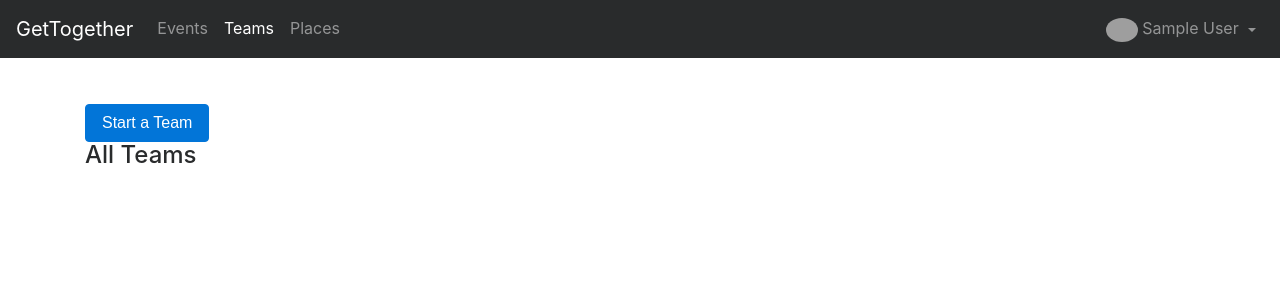
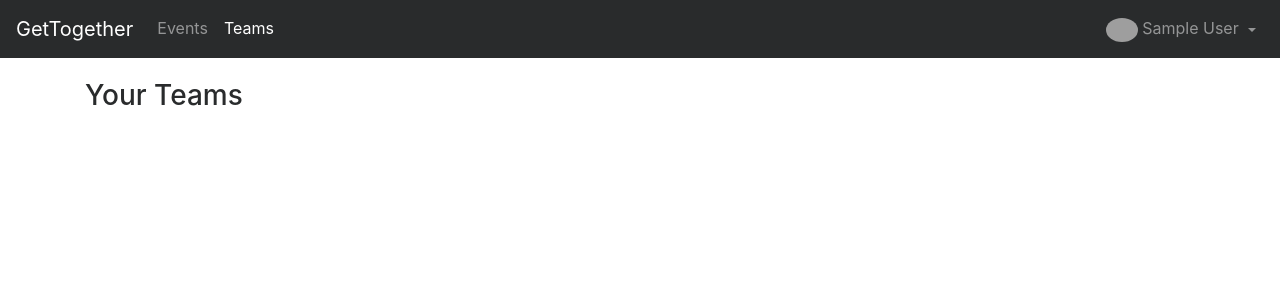
Before and after one commit to GetTogetherComm/GetTogether, a Django app: page /teams/ in a window 1280 px wide. Shown: the top 300 px of the page. Run offline with Django 3.2, Linux system fonts and the light colour scheme; the visitor is signed in with stand-in values (Sample User, id 1); data comes from the database, SQL or seed files in the repository; data that the repository does not hold is empty; some libraries are stand-ins or nearby versions; grey boxes are pictures that could not be loaded.

Commit message:
Limit event and team listing to only those the user is connected to.

```diff
--- a/get_together/templates/get_together/base.html
+++ b/get_together/templates/get_together/base.html
@@ -54,16 +54,19 @@ form {
 
       <div class="collapse navbar-collapse" id="navbarsExampleDefault">
         <ul class="navbar-nav mr-auto">
+          {% if request.user.is_authenticated %}
           <li class="nav-item{% if request.resolver_match.url_name == "events" %} active{% endif %}">
             <a class="nav-link" href="{% url 'events' %}">Events{% if request.resolver_match.url_name == "events" %} <span class="sr-only">(current)</span>{% endif %}</a>
           </li>
           <li class="nav-item{% if request.resolver_match.url_name == "teams" %} active{% endif %}">
             <a class="nav-link" href="{% url 'teams' %}">Teams{% if request.resolver_match.url_name == "teams" %} <span class="sr-only">(current)</span>{% endif %}</a>
           </li>
+          {% comment %}
           <li class="nav-item{% if request.resolver_match.url_name == "places" %} active{% endif %}">
             <a class="nav-link" href="{% url 'places' %}">Places{% if request.resolver_match.url_name == "places" %} <span class="sr-only">(current)</span>{% endif %}</a>
           </li>
-
+          {% endcomment %}
+          {% endif %}
         </ul>
         <ul class="navbar-nav">
             {% if request.user.is_authenticated %}
@@ -72,7 +75,7 @@ form {
                   <img class="rounded-circle mr-1" src="{{request.user.profile.avatar}}" height="24px"/>{% if request.user.profile.realname %}{{ request.user.profile.realname }}{% else %}{{ request.user.username }}{% endif %}
                 </a>
                 <div class="dropdown-menu" aria-labelledby="navbarUserMenuLink">
-                  <a class="dropdown-item" href="{% url 'edit-profile' %}">Profile</a>
+                  <a class="dropdown-item" href="{% url 'show-profile' request.user.profile.id %}">Profile</a>
                   <a class="dropdown-item" href="{% url 'logout' %}">Logout</a>
                 </div>
             </li>
--- a/get_together/templates/get_together/events/list_events.html
+++ b/get_together/templates/get_together/events/list_events.html
@@ -7,7 +7,7 @@
 {% endblock %}
 
 {% block content %}
-<h3>Upcoming events</h3>
+<h3>Your upcoming events</h3>
         <div class="container">
           <div class="row">
 {% for event in events_list %}
--- a/get_together/templates/get_together/teams/list_teams.html
+++ b/get_together/templates/get_together/teams/list_teams.html
@@ -6,23 +6,10 @@
 {% endblock %}
 
 {% block content %}
-{% if my_teams %}
-<h4>My Teams</h4>
-{% include "events/team_list.html" with teams_list=my_teams %}
-<br/>
-{% endif %}
-
-{% if request.user.is_authenticated %}
-<br/>
-<form action="{% url 'create-team' %}" method="get">
-	<button type="submit" class="btn btn-primary">Start a Team</button>
-</form>
-{% endif %}
-
-<h4>All Teams</h4>
+<h3>Your Teams</h3>
 <div class="fluid-container">
         <div class="row">
-        {% for team in all_teams %}
+        {% for team in teams %}
             <div class="col-md-4">
               <div class="card mb-4 box-shadow">
                 <div class="card-banner">
--- a/get_together/templates/get_together/users/edit_profile.html
+++ b/get_together/templates/get_together/users/edit_profile.html
@@ -4,7 +4,8 @@
 <div class="container">
     <div class="row">
         <div class="col">
-            <h2>Profile: {{request.user}}</h2>
+            <img class="align-bottom" border="1" src="{{profile.avatar}}" height="64px"/>
+            <h2>Profile: {{user}}</h2>
             <form action="{% url "edit-profile" %}" method="post">
             {% csrf_token %}
             {% include "events/profile_form.html" %}
--- a/get_together/views/events.py
+++ b/get_together/views/events.py
@@ -15,7 +15,7 @@ import simplejson
 
 # Create your views here.
 def events_list(request, *args, **kwargs):
-    events = Event.objects.filter(end_time__gt=datetime.datetime.now()).order_by('start_time')
+    events = Event.objects.filter(attendees=request.user.profile, end_time__gt=datetime.datetime.now()).order_by('start_time')
     context = {
         'events_list': events,
     }
--- a/get_together/views/teams.py
+++ b/get_together/views/teams.py
@@ -2,6 +2,7 @@ from django.utils.translation import ugettext_lazy as _
 
 from django.contrib import messages
 from django.contrib.auth import logout as logout_user
+from django.contrib.auth.decorators import login_required
 from django.shortcuts import render, redirect
 from django.http import HttpResponse, JsonResponse
 
@@ -14,13 +15,12 @@ import datetime
 import simplejson
 
 # Create your views here.
+@login_required
 def teams_list(request, *args, **kwargs):
-    teams = Team.objects.all()
+    teams = request.user.profile.memberships.all()
     context = {
-        'all_teams': teams,
+        'teams': teams,
     }
-    if request.user.is_authenticated:
-        context['my_teams'] = request.user.profile.memberships.all()
     return render(request, 'get_together/teams/list_teams.html', context)
 
 def show_team(request, team_id, *args, **kwargs):
--- a/get_together/views/user.py
+++ b/get_together/views/user.py
@@ -62,6 +62,8 @@ def edit_profile(request):
         profile_form = UserProfileForm(instance=profile)
 
         context = {
+            'user': user,
+            'profile': profile,
             'user_form': user_form,
             'profile_form': profile_form,
         }
@@ -81,7 +83,7 @@ def edit_profile(request):
                 else:
                     messages.add_message(request, messages.WARNING, message=_('Your email address has changed, please confirm your new address.'))
                     return redirect('send-confirm-email')
-            return redirect('home')
+            return redirect('show-profile', profile.id)
         else:
             context = {
             'user_form': user_form,
```
Also changed, not shown: get_together/templates/get_together/index.html (+6 -2 lines), get_together/templates/get_together/users/show_profile.html (+8 -2 lines).
